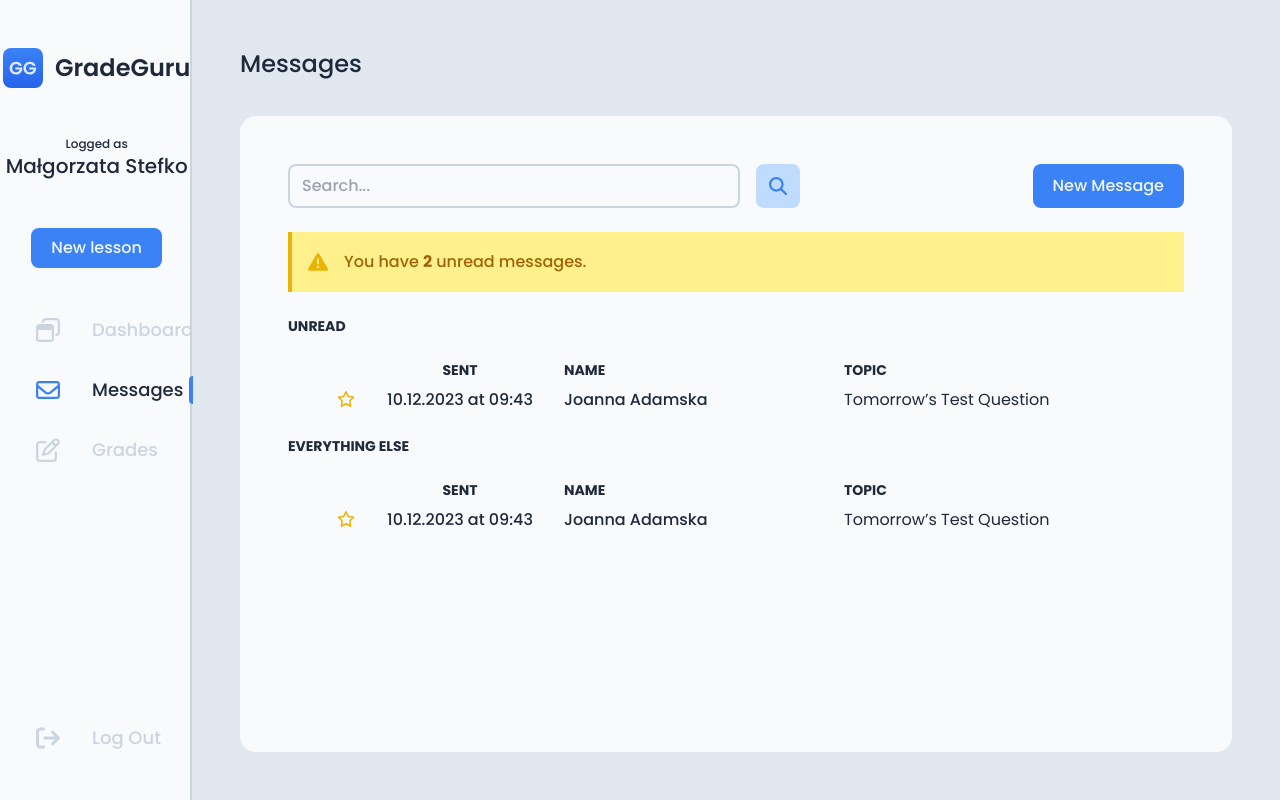
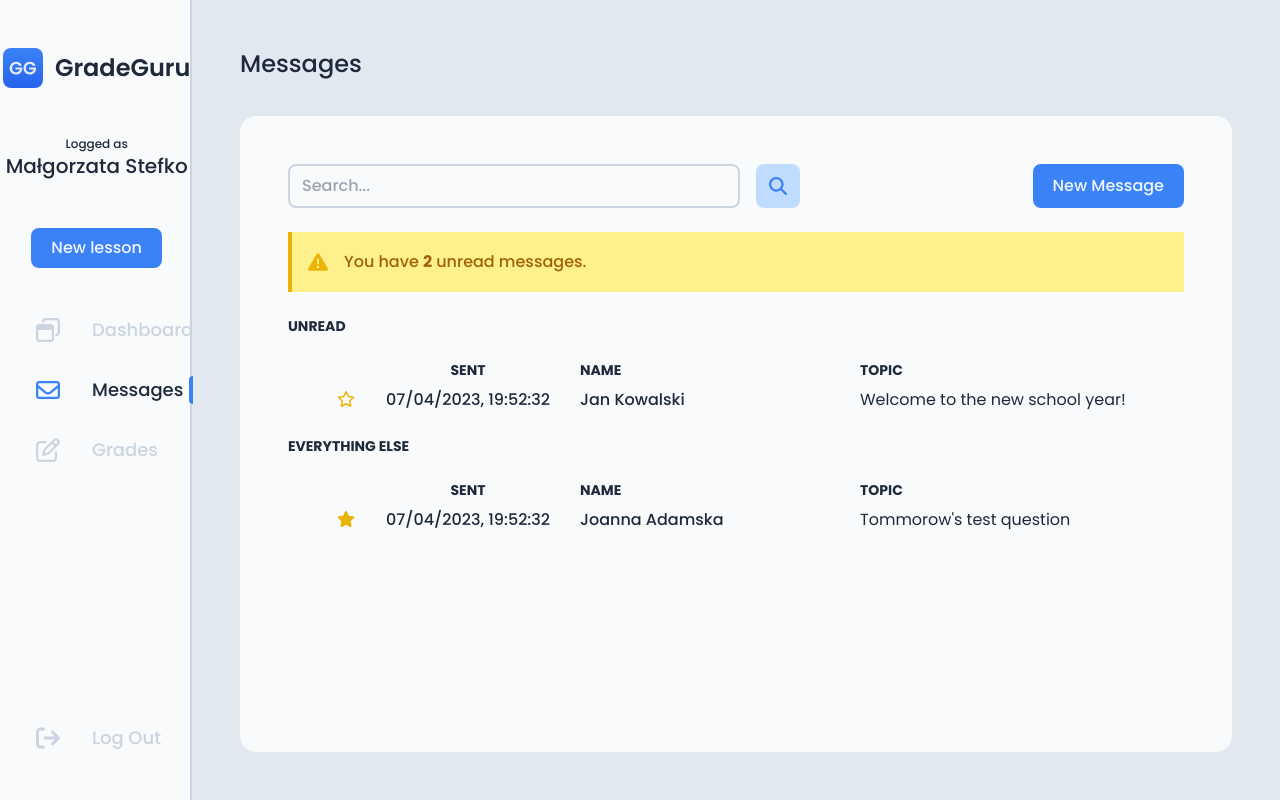
Before and after one commit to MoDrazzz/gradeguru, a Next.js app: page /dashboard/messages in a window 1280 px wide. Built offline with nearby package versions, Linux system fonts and the light colour scheme.

Commit message:
Add messages data model

```diff
--- a/src/app/dashboard/messages/page.tsx
+++ b/src/app/dashboard/messages/page.tsx
@@ -7,6 +7,7 @@ import Warning from "@/components/Warning";
 import { useRef } from "react";
 import MessagesTableRow from "@/components/MessagesTableRow";
 import MessagesTableHeader from "@/components/MessagesTableHeader";
+import { receivedMessages } from "@/data/messages";
 
 export default function Messages() {
   const searchInput = useRef(null);
@@ -30,12 +31,20 @@ export default function Messages() {
         <h3 className="text-heading">Unread</h3>
         <div className="flex flex-col gap-2">
           <MessagesTableHeader />
-          <MessagesTableRow />
+          {receivedMessages
+            .filter((message) => !message.isRead)
+            .map((message) => (
+              <MessagesTableRow key={message.id} message={message} />
+            ))}
         </div>
         <h3 className="text-heading">Everything Else</h3>
         <div className="flex flex-col gap-2">
           <MessagesTableHeader />
-          <MessagesTableRow />
+          {receivedMessages
+            .filter((message) => message.isRead)
+            .map((message) => (
+              <MessagesTableRow key={message.id} message={message} />
+            ))}
         </div>
       </div>
     </>
--- a/src/app/globals.css
+++ b/src/app/globals.css
@@ -13,6 +13,6 @@
     @apply grid-cols-[40px_24px_256px_48px_1fr];
   }
   .grid-cols-messages {
-    @apply grid-cols-[20px_160px_256px_1fr];
+    @apply grid-cols-[20px_176px_256px_1fr];
   }
 }
--- a/src/components/MessagesTableRow.tsx
+++ b/src/components/MessagesTableRow.tsx
@@ -1,15 +1,24 @@
 import Icon from "./Icon";
 import TextNormal from "./TextNormal";
+import { students } from "@/data/students";
 
-export default function MessagesTableRow() {
+interface Props {
+  message: Message;
+}
+
+export default function MessagesTableRow({ message }: Props) {
+  const dateSent = new Date(message.dateSent).toLocaleString("en-GB");
+
+  const sender = students.find((student) => student.id === message.senderId);
+
   return (
     <div className="grid-cols-messages grid gap-6 px-12">
       <span className="text-center text-yellow-500">
-        <Icon name="star" />
+        <Icon name={message.isFavourite ? "star" : "starFilled"} />
       </span>
-      <span className="text-center">10.12.2023 at 09:43</span>
-      <span>Joanna Adamska</span>
-      <TextNormal>Tomorrow’s Test Question</TextNormal>
+      <span className="text-center">{dateSent}</span>
+      <span>{sender?.name}</span>
+      <TextNormal>{message.title}</TextNormal>
     </div>
   );
 }
--- /dev/null
+++ b/src/data/messages.ts
@@ -0,0 +1,35 @@
+const message1: Message = {
+  id: 1,
+  title: "Welcome to the new school year!",
+  content:
+    "We are excited to welcome you to the new school year! We hope you will enjoy the new features of our app.",
+  dateSent: 1680897152227,
+  isRead: false,
+  isFavourite: true,
+  senderId: 2,
+  receiverId: 12345,
+};
+const message2: Message = {
+  id: 2,
+  title: "Re: Tommorow's test question",
+  content:
+    "Re: The test will cover the following topics: 1.1, 1.2, 1.3, 1.4, 1.5, 1.6",
+  dateSent: 1680897152227,
+  isRead: true,
+  isFavourite: false,
+  senderId: 12345,
+  receiverId: 1,
+};
+const message3: Message = {
+  id: 3,
+  title: "Tommorow's test question",
+  content: "What topics will be covered on tommorow's test?",
+  dateSent: 1680897152227,
+  isRead: true,
+  isFavourite: false,
+  senderId: 1,
+  receiverId: 12345,
+};
+
+export const receivedMessages: Message[] = [message1, message3];
+export const sentMessages: Message[] = [message2];
```
Also changed, not shown: src/types/global.d.ts (+11 -0 lines).
